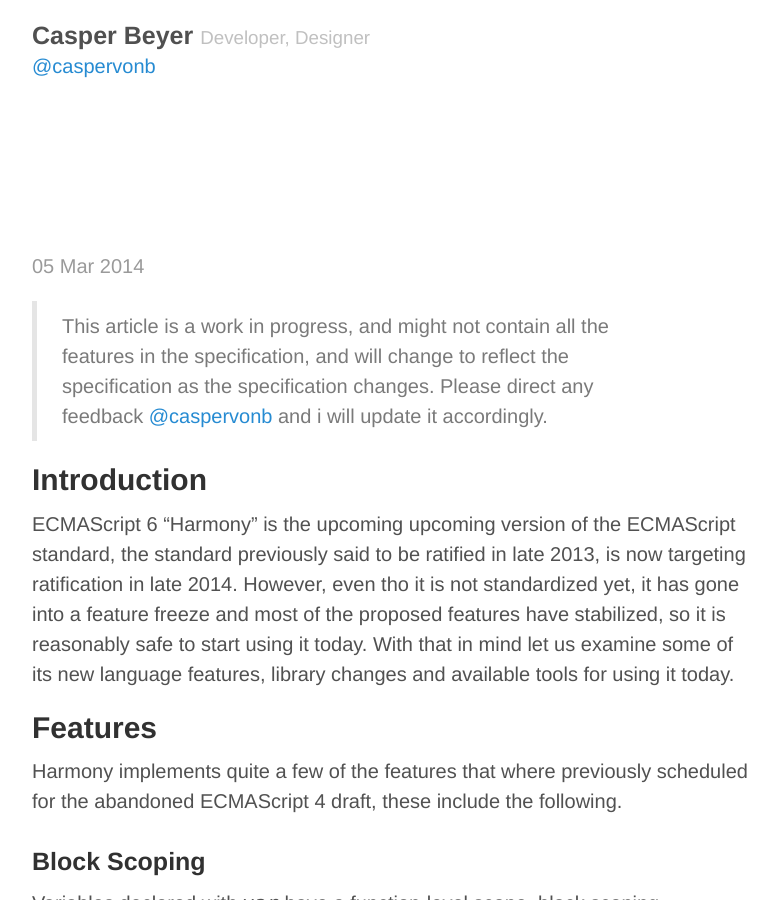
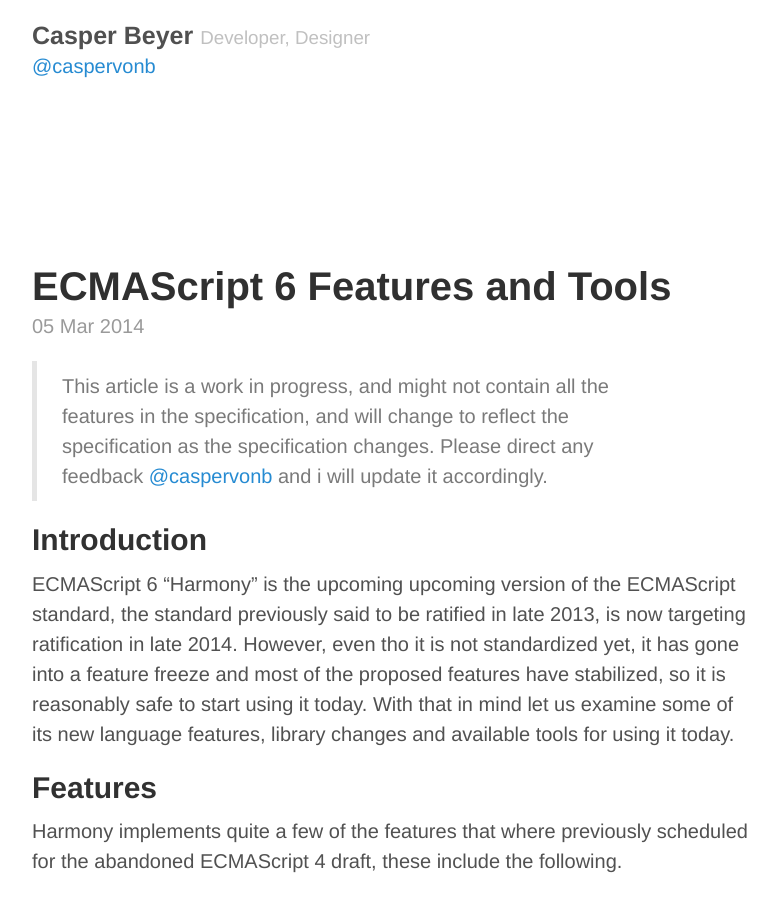
Before and after one commit to caspervonb/__caspervonb.github.io, a Jekyll site: the page built from _posts/2014-03-05-ecmascript6-features-and-tools.md, in a window 1280 px wide and 900 px high. Shown: the whole window, without its empty margins (248-1026 px from the left). Built offline with Jekyll 4.4.1, drawn with Linux system fonts in a browser that asks for light colours; Markdown is read by kramdown in place of the engine named in the settings.

Commit message:
Update 2014-03-05-ecmascript6-features-and-tools.md

```diff
--- a/_posts/2014-03-05-ecmascript6-features-and-tools.md
+++ b/_posts/2014-03-05-ecmascript6-features-and-tools.md
@@ -1,7 +1,7 @@
 ---
 published: true
 layout: post
-title: ""
+title: "ECMAScript 6 Features and Tools"
 ---
 
 > This article is a work in progress, and might not contain all the features in the specification,
```
